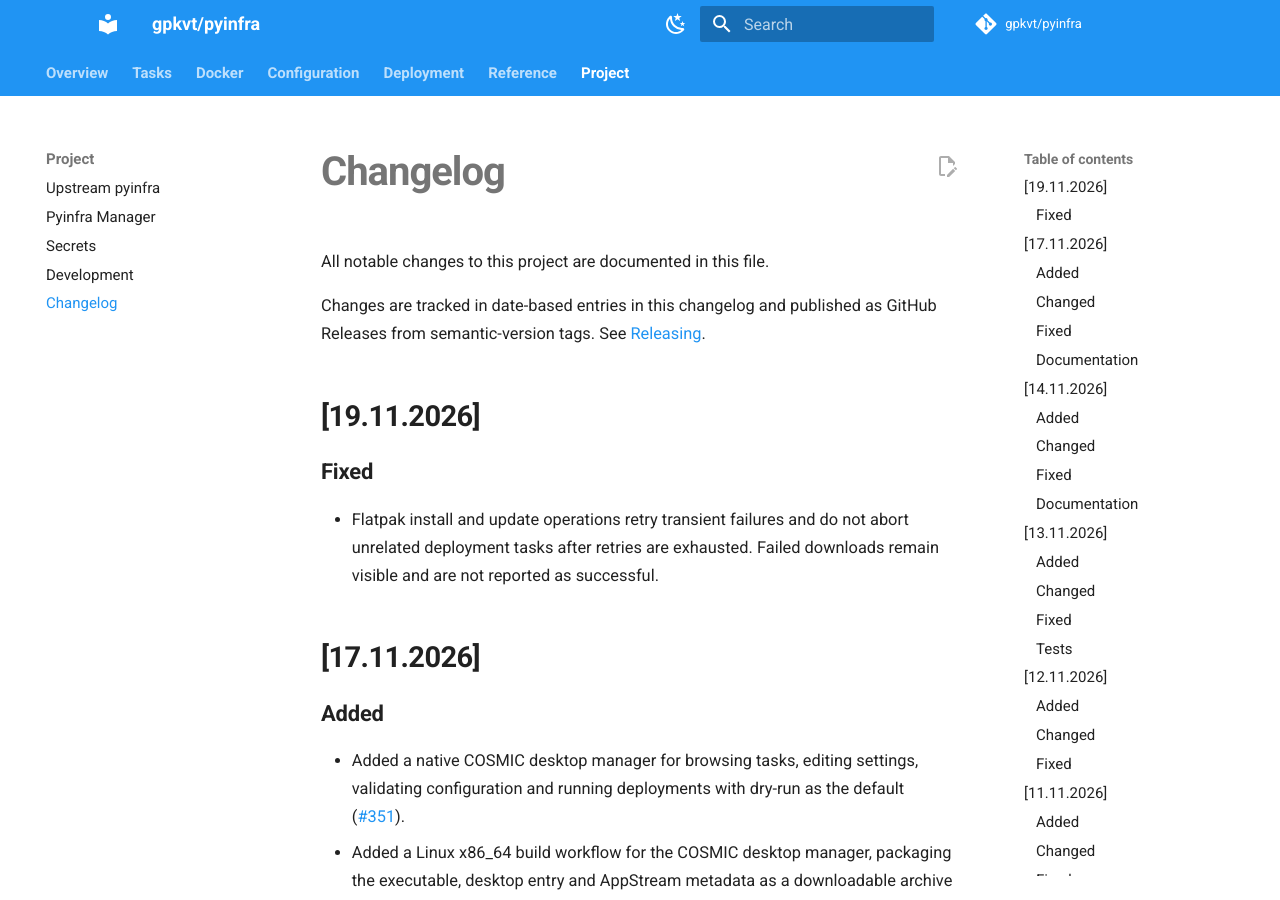
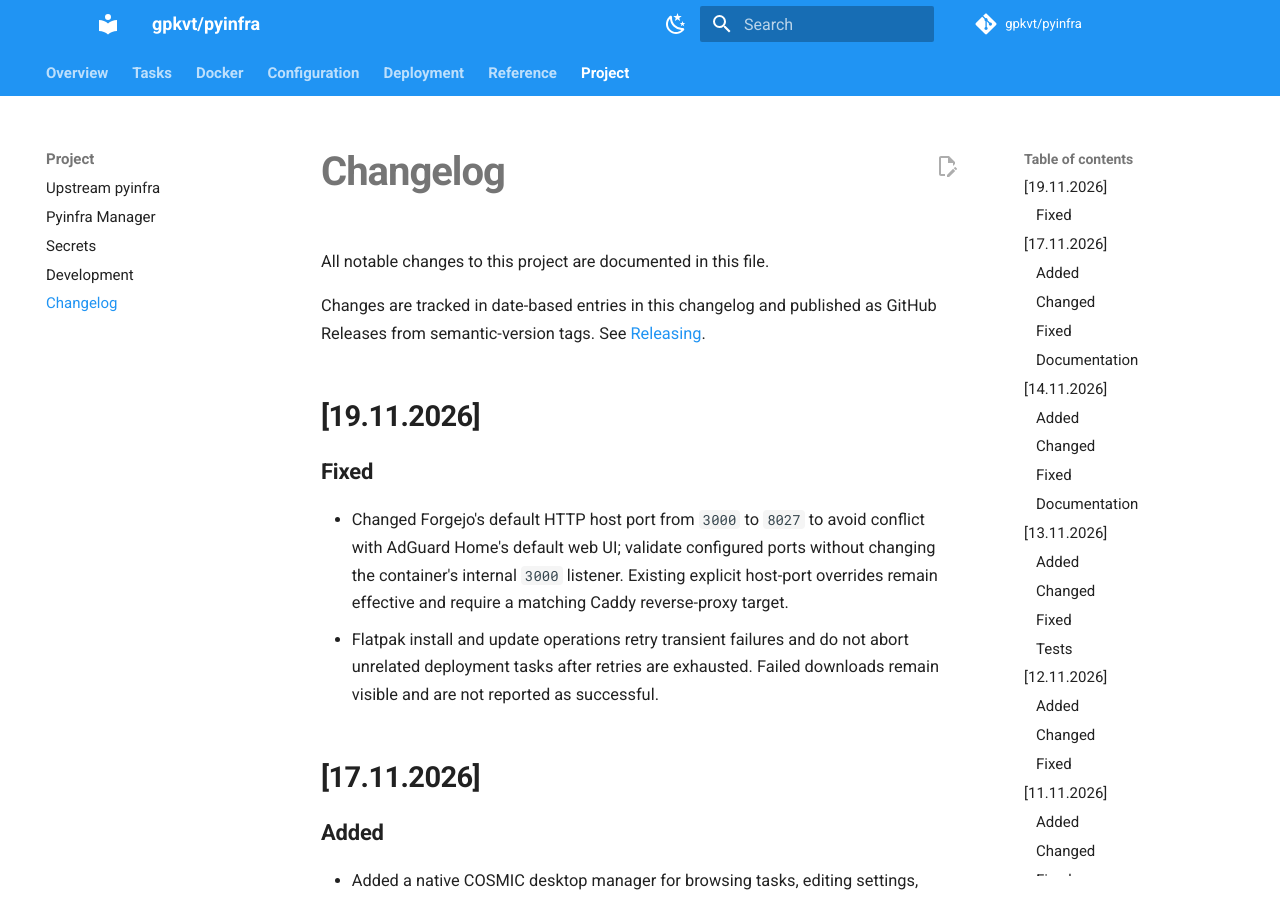
Before and after one commit to gpkvt/pyinfra, an MkDocs documentation site: the page built from docs/changelog.md, in a window 1280 px wide and 900 px high. Built offline with MkDocs 1.6.1 and Material for MkDocs 9.7.7, drawn with Linux system fonts in a browser that asks for light colours; comment, search, counter and statistics services are not loaded.

Commit message:
docs(forgejo): align port examples and reverse proxy guidance

```diff
--- a/docs/changelog.md
+++ b/docs/changelog.md
@@ -8,6 +8,7 @@ Changes are tracked in date-based entries in this changelog and published as Git
 
 ### Fixed
 
+- Changed Forgejo's default HTTP host port from `3000` to `8027` to avoid conflict with AdGuard Home's default web UI; validate configured ports without changing the container's internal `3000` listener. Existing explicit host-port overrides remain effective and require a matching Caddy reverse-proxy target.
 - Flatpak install and update operations retry transient failures and do not abort unrelated deployment tasks after retries are exhausted. Failed downloads remain visible and are not reported as successful.
 
 ## [17.11.2026]
```
